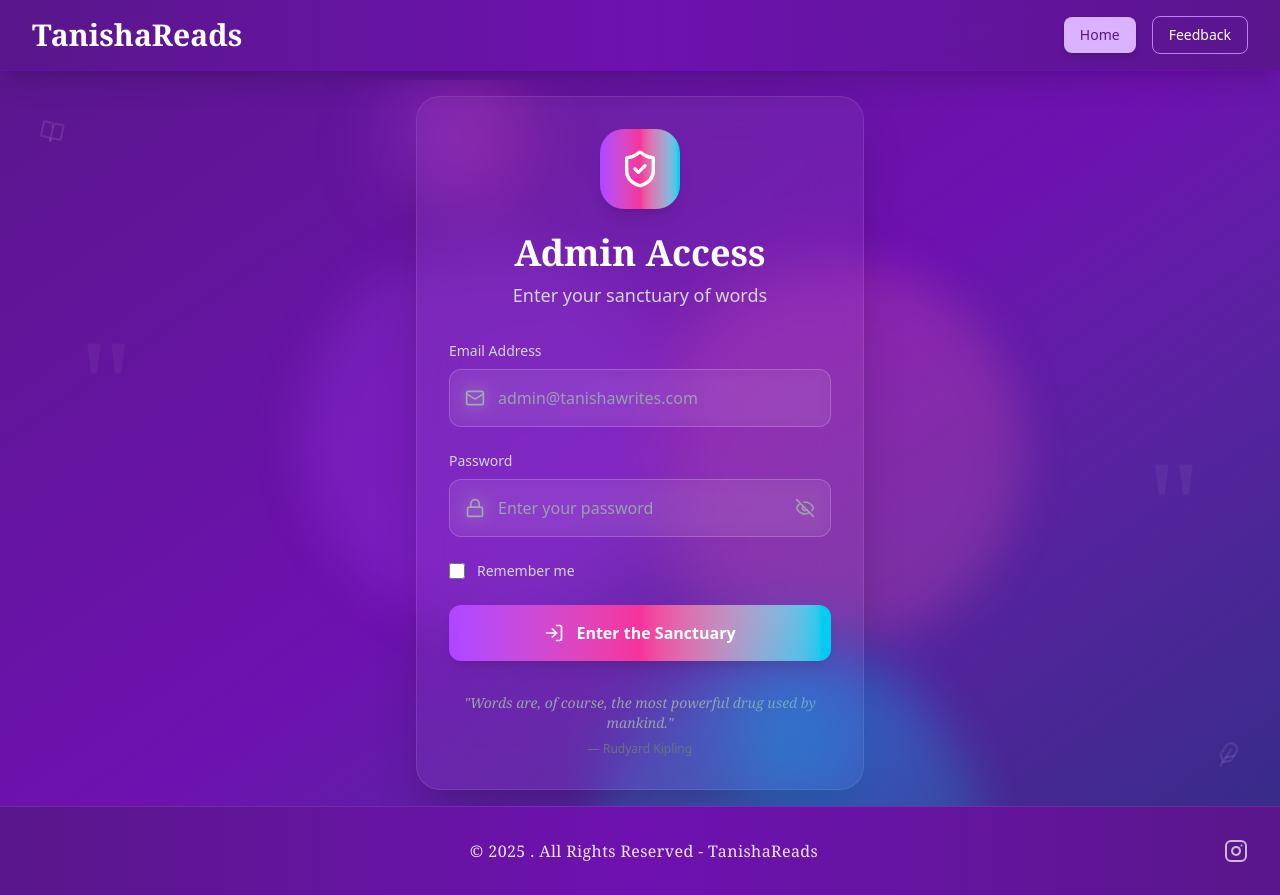
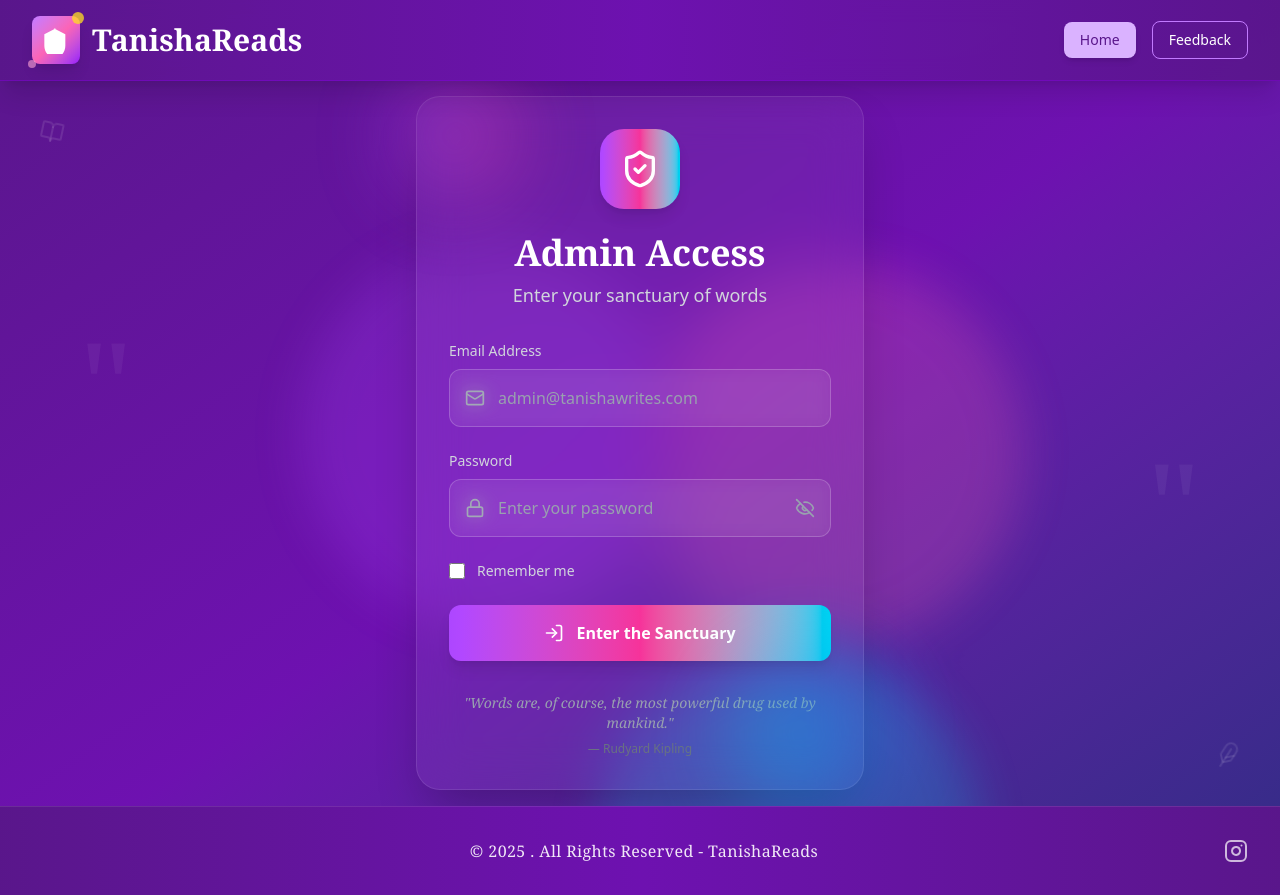
Before and after one commit to Deepesh-Gaharwar/tanishaReads-app, a React (Vite) app in the folder frontend/: page /admin in a window 1280 px wide. Built offline with nearby package versions, Linux system fonts and the light colour scheme.

Commit message:
made responsive for all the screens

```diff
--- a/frontend/src/components/NavBar.jsx
+++ b/frontend/src/components/NavBar.jsx
@@ -74,19 +74,31 @@ const NavBar = () => {
   return (
     <>
       <nav
-        className="fixed top-0 left-0 right-0 z-50 bg-gradient-to-r from-purple-900/95 via-purple-800/95 to-purple-900/95 backdrop-blur-md text-white px-4 sm:px-6 lg:px-8 py-4 shadow-xl border-b border-purple-700/50 transition-all duration-300"
+        className="fixed top-0 left-0 right-0 z-50 bg-gradient-to-r from-purple-900/95 via-purple-800/95 to-purple-900/95 backdrop-blur-md text-white px-4 sm:px-6 lg:px-8  py-4 shadow-xl border-b border-purple-700/50 transition-all duration-300"
         role="navigation"
         aria-label="Main navigation"
       >
-        <div className="max-w-7xl mx-auto flex items-center justify-between">
+        <div className="max-w-7xl mx-auto lg:mx-0 lg:max-w-full flex items-center justify-between">
           {/* Logo */}
 <div className="flex-shrink-0">
   <Link
     to="/"
-              className="text-2xl sm:text-3xl font-bold font-serif text-white hover:text-purple-200 transition-colors duration-200"
+    className="flex items-center space-x-3 text-2xl sm:text-3xl font-bold font-serif text-white hover:text-purple-200 transition-colors duration-200 group"
     aria-label="Homepage"
   >
-              TanishaReads
+    <div className="relative">
+      {/* Book Icon with magical elements */}
+      <div className="w-10 h-10 sm:w-12 sm:h-12 bg-gradient-to-br from-purple-400 via-pink-400 to-purple-600 rounded-lg flex items-center justify-center shadow-lg group-hover:shadow-purple-400/50 transition-all duration-300 group-hover:scale-105">
+        <svg className="w-6 h-6 sm:w-7 sm:h-7 text-white" fill="currentColor" viewBox="0 0 24 24">
+          <path d="M12 2L2 7v10c0 5.55 3.84 9.74 9 11 5.16-1.26 9-5.45 9-11V7l-10-5z"/>
+          <path d="M8 11h8M8 15h5" stroke="currentColor" strokeWidth="1.5" fill="none" strokeLinecap="round"/>
+        </svg>
+      </div>
+        {/* Sparkle effects */}
+        <div className="absolute -top-1 -right-1 w-3 h-3 bg-yellow-300 rounded-full opacity-75 group-hover:animate-pulse"></div>
+        <div className="absolute -bottom-1 -left-1 w-2 h-2 bg-pink-300 rounded-full opacity-60 group-hover:animate-bounce"></div>
+    </div>
+    <span>TanishaReads</span>
   </Link>
 </div>
 
--- a/frontend/src/pages/BookDetails.jsx
+++ b/frontend/src/pages/BookDetails.jsx
@@ -115,10 +115,10 @@ const BookDetails = () => {
     );
 
   return (
-    <div className="bg-gradient-to-br from-purple-900 via-purple-800 to-indigo-900 p-4 sm:p-6 pt-8 sm:pt-12 lg:pt-16 pb-8">
+    <div className="bg-gradient-to-br from-purple-900 via-purple-800 to-indigo-900 p-2 sm:p-4 md:p-6 pt-20 sm:pt-24 md:pt-28 lg:pt-20 pb-8">
       <div className="max-w-7xl mx-auto">
         {/* Book Details Card */}
-        <div className="bg-black/20 backdrop-blur-sm rounded-2xl border border-purple-600/50 shadow-2xl mb-6 overflow-hidden">
+        <div className="bg-black/20 backdrop-blur-sm rounded-xl sm:rounded-2xl border border-purple-600/50 shadow-2xl mb-4 sm:mb-6 overflow-hidden">
           <div className="grid grid-cols-1 lg:grid-cols-2 gap-0">
             {/* Cover Image */}
             <div className="relative overflow-hidden bg-black/30">
@@ -133,9 +133,9 @@ const BookDetails = () => {
             </div>
 
             {/* Book Information */}
-            <div className="p-6 sm:p-8 lg:p-10">
+            <div className="p-4 sm:p-6 md:p-8 lg:p-10">
               <div className="mb-6">
-                <h1 className="text-3xl sm:text-4xl lg:text-5xl font-bold text-white mb-4 leading-tight">
+                <h1 className="text-2xl sm:text-3xl md:text-4xl lg:text-5xl font-bold text-white mb-3 sm:mb-4 leading-tight">
                   {book.title}
                 </h1>
                 <div className="flex flex-wrap items-center gap-4 mb-4">
@@ -173,9 +173,9 @@ const BookDetails = () => {
         </div>
 
         {/* PDF Preview */}
-        <div className="bg-black/20 backdrop-blur-sm rounded-2xl border border-purple-600/50 shadow-2xl overflow-hidden">
-          <div className="p-6 border-b border-purple-600/30 flex items-center justify-between">
-            <h2 className="text-xl font-bold text-white flex items-center gap-3">
+        <div className="bg-black/20 backdrop-blur-sm rounded-xl sm:rounded-2xl border border-purple-600/50 shadow-2xl overflow-hidden">
+          <div className="p-4 sm:p-6 border-b border-purple-600/30 flex items-center justify-between">
+            <h2 className="text-lg sm:text-xl font-bold text-white flex items-center gap-2 sm:gap-3">
               <div className="w-2 h-2 bg-gradient-to-r from-purple-400 to-pink-400 rounded-full"></div>
               PDF Preview
             </h2>
@@ -189,7 +189,7 @@ const BookDetails = () => {
                 disabled={!book?.pdfFile?.url}
               >
                 <ExternalLink className="w-4 h-4 group-hover:scale-110 transition-transform duration-200" />
-                Open in New Tab
+                <span className="hidden md:inline">Open in New Tab</span>
               </button>
 
               <button
@@ -198,12 +198,12 @@ const BookDetails = () => {
                 aria-label={isFullscreen ? "Exit fullscreen" : "Enter fullscreen"}
               >
                 <Maximize className="w-4 h-4 group-hover:scale-110 transition-transform duration-200" />
-                {isFullscreen ? "Exit Fullscreen" : "Fullscreen"}
+                <span className="hidden md:inline">{isFullscreen ? "Exit Fullscreen" : "Fullscreen"}</span>
               </button>
             </div>
           </div>
 
-          <div className="p-6">
+          <div className="p-4 sm:p-6">
             <div className={`${isFullscreen ? 'fixed inset-0 z-50 bg-black p-4' : 'aspect-video'} bg-black/30 rounded-xl overflow-hidden border border-purple-600/30`}>
               <iframe
                 src={book.pdfFile?.url || ""}
```
Lines whose indentation alone changed are shown as unchanged.
